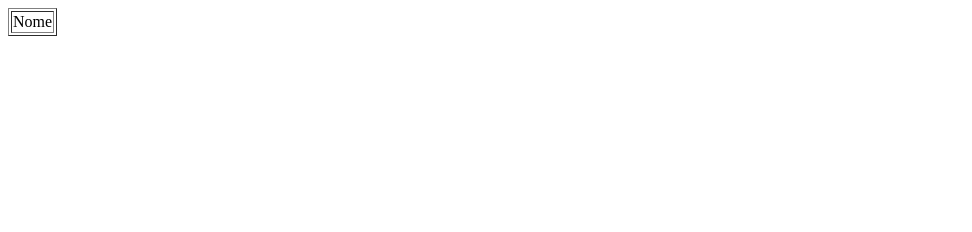
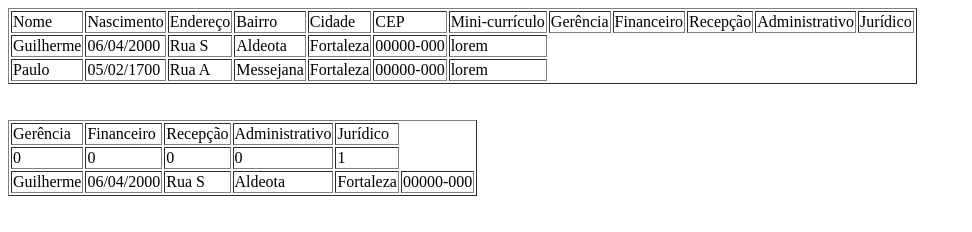
Before and after one commit to GuilhermeBRabelo/ProjetosGG, a plain HTML site: page atividade 2 - Formulario/dados.html in a window 1280 px wide. Shown: the whole page, without its empty margins (0-972 px from the left). Drawn offline with Linux system fonts and the light colour scheme.

Commit message:
Add files via upload

```diff
--- a/atividade 2 - Formulario/dados.html
+++ b/atividade 2 - Formulario/dados.html
@@ -8,9 +8,77 @@
 <body>
 
     <table border="1">
-        <tr>
+        <thead id="dadosPessoais">
             <td>Nome</td>
-        </tr>
+            <td>Nascimento</td>
+            <td>Endereço</td>
+            <td>Bairro</td>
+            <td>Cidade</td>
+            <td>CEP</td>
+            <td>Mini-currículo</td>
+            <td>Gerência</td>
+            <td>Financeiro</td>
+            <td>Recepção</td>
+            <td>Administrativo</td>
+            <td>Jurídico</td>
+        </thead>
+
+        <tbody>
+            <tr id="linha1">
+                <td>Guilherme</td>
+                <td>06/04/2000</td>
+                <td>Rua S</td>
+                <td>Aldeota</td>
+                <td>Fortaleza</td>
+                <td>00000-000</td>
+                <td>lorem</td>
+            </tr>
+
+            <tr id="linha2">
+                <td>Paulo</td>
+                <td>05/02/1700</td>
+                <td>Rua A</td>
+                <td>Messejana</td>
+                <td>Fortaleza</td>
+                <td>00000-000</td>
+                <td>lorem</td>
+            </tr>
+
+        </tbody>
+
+    </table>
+
+    <br><br>
+
+    <table border="1">
+        <thead id="dadosProfissionais">
+            <td>Gerência</td>
+            <td>Financeiro</td>
+            <td>Recepção</td>
+            <td>Administrativo</td>
+            <td>Jurídico</td>
+        </thead>
+
+        <tbody>
+            <tr id="linha1">
+                <td>0</td>
+                <td>0</td>
+                <td>0</td>
+                <td>0</td>
+                <td>1</td>
+            </tr>
+
+            <tr id="linha1">
+                <td>Guilherme</td>
+                <td>06/04/2000</td>
+                <td>Rua S</td>
+                <td>Aldeota</td>
+                <td>Fortaleza</td>
+                <td>00000-000</td>
+            </tr>
+
+        </tbody>
+
     </table>
 
 </body>
```
Also changed, not shown: atividade 2 - Formulario/index.html (+11 -11 lines).
